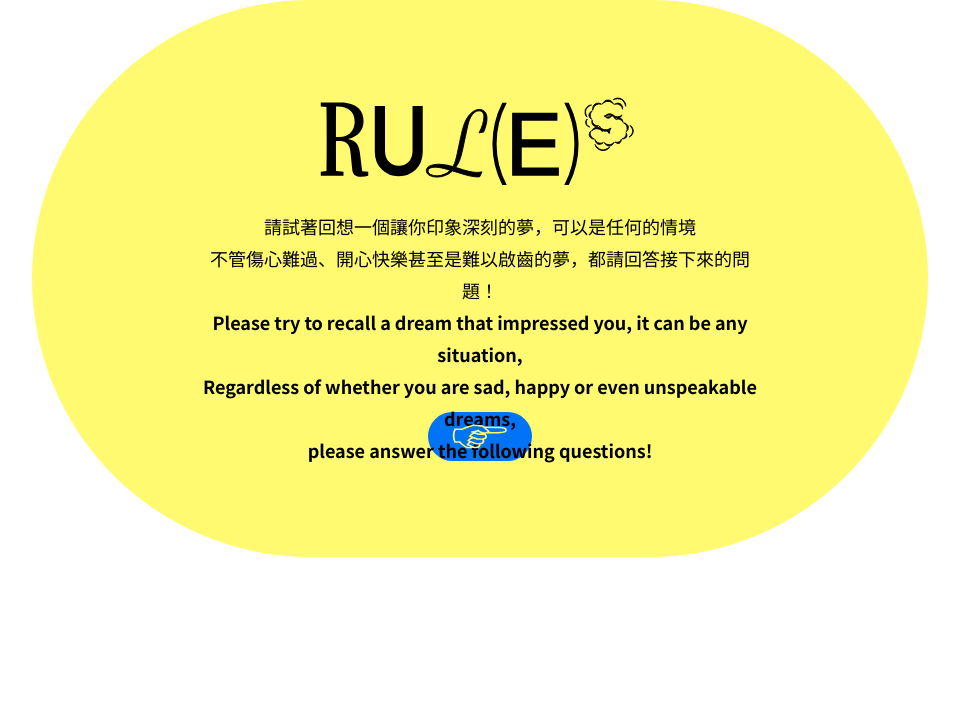
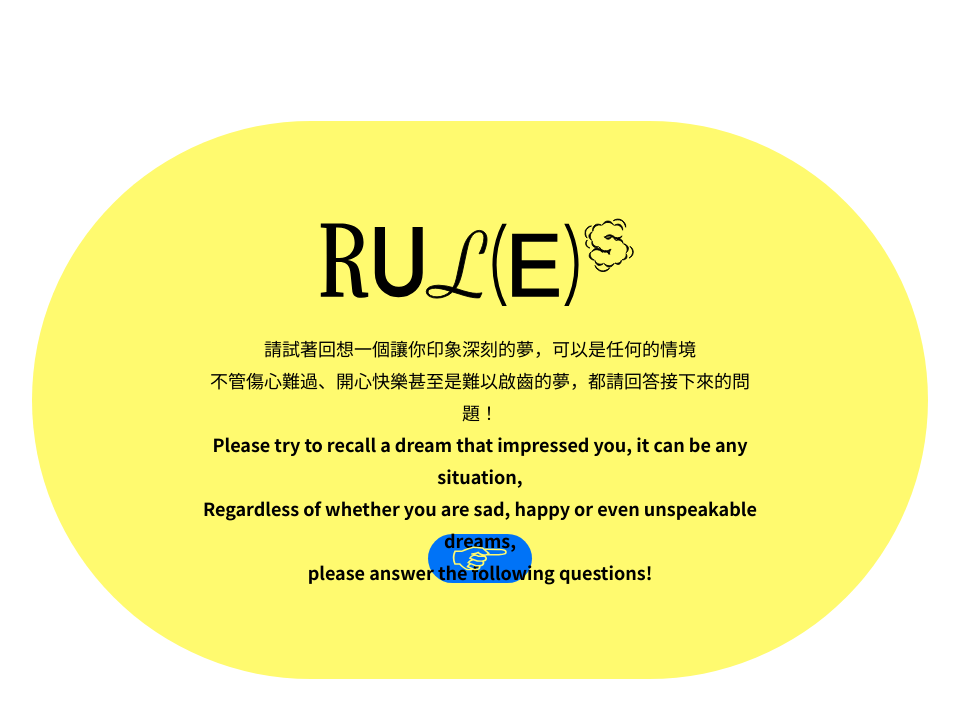
Before and after one commit to chingyeeee/onesheeptwosheeps, a React (Vite) app: page /dreamcard in a window 1280 px wide. Shown: the top 718 px of the page, without its empty margins (160-1119 px from the left). Built offline with nearby package versions, Linux system fonts and the light colour scheme; a web font is replaced by a local one.

Commit message:
modify min-height setting

```diff
--- a/src/App.css
+++ b/src/App.css
@@ -8,11 +8,8 @@ html {
   box-sizing: border-box;
 }
 
-.typing-text {
-  font-size: 20px;
-  white-space: pre-wrap;
-  overflow: hidden;
-  animation: typing 1.5s steps(40, end), blink-caret 0.75s step-end infinite;
+.min-h-inherit {
+  min-height: inherit;
 }
 
 @keyframes typing {
--- a/src/assets/components/Quiz.jsx
+++ b/src/assets/components/Quiz.jsx
@@ -1367,7 +1367,7 @@ const ShowResult = ({ signImgPath, quizAns, otherAns, setQuestionNum }) => {
           <img className="w-[50%] h-auto" src={Marquee} />
         </div>
       </div>
-      <div className="bg-yellow absolute left-0 w-[2rem] md:w-[5rem] min-safe-h-screen overflow-hidden">
+      <div className="bg-yellow absolute left-0 w-[2rem] md:w-[5rem] h-screen overflow-hidden">
         <div className="absolute inset-x-0 m-auto flex flex-col animate-marqueeV h-[200%]">
           <img className="h-[50%] md:h-[100%] w-auto" src={LeftMarquee} />
           <img className="h-[50%] md:h-[100%] w-auto" src={LeftMarquee} />
@@ -1375,7 +1375,7 @@ const ShowResult = ({ signImgPath, quizAns, otherAns, setQuestionNum }) => {
           <img className="h-[50%] md:h-[100%] w-auto" src={LeftMarquee} />
         </div>
       </div>
-      <div className="bg-purple absolute right-0 w-[2rem] md:w-[5rem] min-safe-h-screen overflow-hidden">
+      <div className="bg-purple absolute right-0 w-[2rem] md:w-[5rem] h-screen overflow-hidden">
         <div className="absolute inset-x-0 m-auto flex flex-col animate-marqueeV h-[200%]">
           <img className="h-[50%] md:h-[100%] w-auto" src={RightMarquee} />
           <img className="h-[50%] md:h-[100%] w-auto" src={RightMarquee} />
@@ -1613,7 +1613,7 @@ const ShowResultCard = ({ signImgPath, quizAns }) => {
         src={signImgPath}
       />
       <div
-        className={`absolute top-24 flex justify-center py-8 ${
+        className={`absolute flex justify-center py-8 ${
           !isShow && !isOpen && "animate-rotate360"
         } bg-transparent`}
         id="combinedImg"
--- a/src/assets/components/Rules.jsx
+++ b/src/assets/components/Rules.jsx
@@ -3,7 +3,7 @@ import { ReactComponent as Finger } from "../images/icons/icon-finger.svg";
 
 const Rules = ({ nextStep }) => {
   return (
-    <div className="h-full flex justify-center items-center animate-zoomIn">
+    <div className="h-full flex justify-center items-center animate-zoomIn min-h-inherit">
       <div className="w-[90%] md:w-[70%] bg-yellow rounded-[150px] md:rounded-full py-24 md:py-24 md:p-12 text-center min-h-[50%]">
         <RulesLogo className="w-[40%] m-auto" />
         <div className="w-[70%] h-[220px] md:h-[170px] mx-auto mt-6 md:leading-8 text-sm md:text-lg">
--- a/src/assets/components/WriteDownYourName.jsx
+++ b/src/assets/components/WriteDownYourName.jsx
@@ -276,7 +276,7 @@ const SignatureCanvas = ({ nextStep, setSignImgPath }) => {
 
 const WriteDownYourName = ({ nextStep, setSignImgPath }) => {
   return (
-    <div className="w-full h-full flex flex-col relative justify-center items-center overflow-hidden">
+    <div className="w-full min-h-inherit flex flex-col relative justify-center items-center overflow-hidden">
       <div>
         <img
           className="max-w-[90%] mx-auto hidden md:block"
--- a/src/assets/pages/DreamCard.jsx
+++ b/src/assets/pages/DreamCard.jsx
@@ -22,7 +22,7 @@ const DreamCard = () => {
         leave="transition-opacity duration-300"
         leaveFrom="opacity-100"
         leaveTo="opacity-0"
-        className={"min-safe-h-screen"}
+        className={"min-safe-h-screen "}
       >
         <Rules nextStep={nextStep} step={step} />
       </Transition>
@@ -50,7 +50,7 @@ const DreamCard = () => {
         leave="transition-opacity duration-300"
         leaveFrom="opacity-100"
         leaveTo="opacity-0"
-        className={"min-safe-h-screen"}
+        className={"h-screen"}
       >
         <Quiz signImgPath={signImgPath} />
       </Transition>
```
